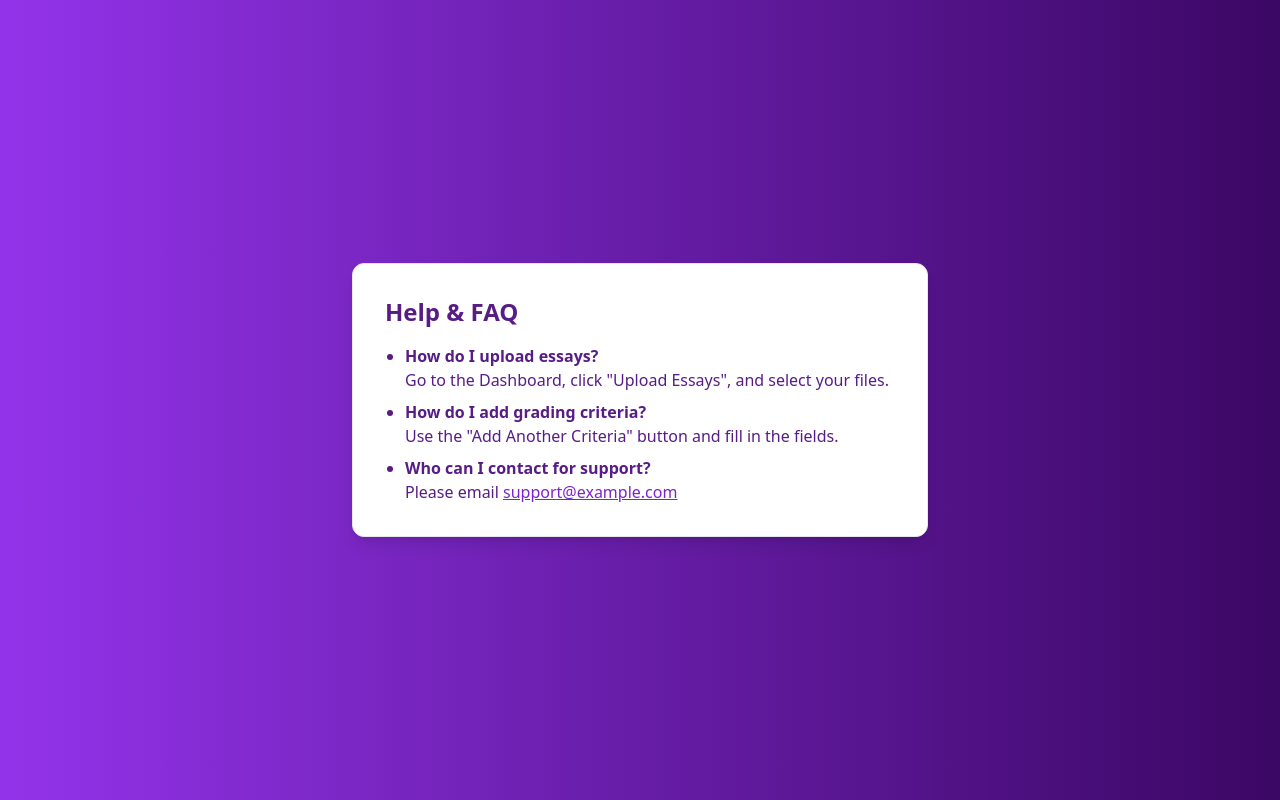
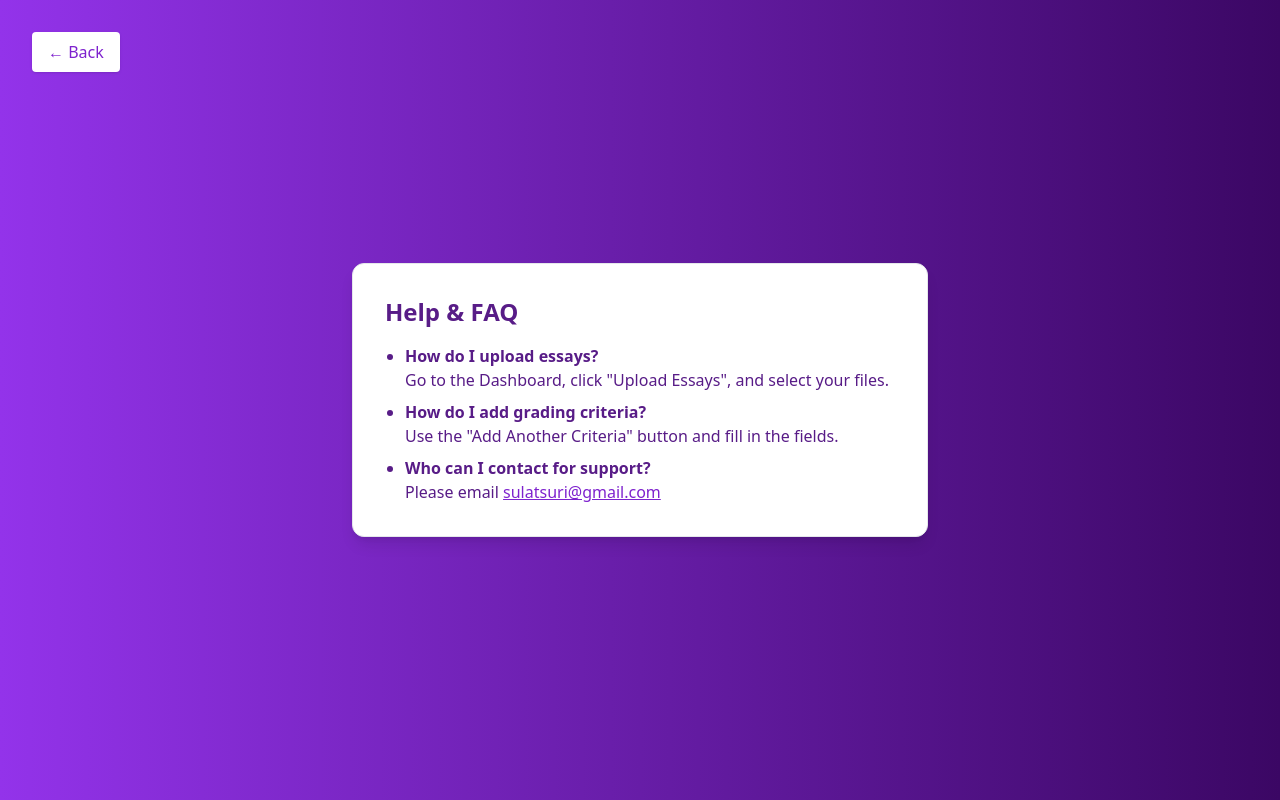
Before and after one commit to joshuaformento/sulat-suri-frontend, a React (Vite) app: page /help-faq in a window 1280 px wide. Built offline with nearby package versions, Linux system fonts and the light colour scheme.

Commit message:
Fix tab titles

```diff
--- a/src/components/AboutUs.tsx
+++ b/src/components/AboutUs.tsx
@@ -1,5 +1,6 @@
 import { Card } from "@/components/ui/card";
 import { useNavigate } from "react-router-dom";
+import { useEffect } from "react";
 
 // You may need to adjust the import paths based on your project structure
 import joshuaImg from "../assets/images/formento.png";
@@ -8,6 +9,10 @@ import danielImg from "../assets/images/teves.jpg";
 
 export default function AboutUs() {
   const navigate = useNavigate();
+
+  useEffect(() => {
+    document.title = "Sulat-Suri | About Us";
+  }, []);
 
   return (
     <div className="flex justify-center items-center min-h-screen bg-gradient-to-r from-purple-600 to-purple-950 relative">
--- a/src/components/Dashboard.tsx
+++ b/src/components/Dashboard.tsx
@@ -526,6 +526,14 @@ export default function Dashboard() {
     fetchSections();
   }, [token]);
 
+  useEffect(() => {
+    if (activeTab === "grading") {
+      document.title = "Sulat-Suri | Grading";
+    } else if (activeTab === "sections") {
+      document.title = "Sulat-Suri | Sections";
+    }
+  }, [activeTab]);
+
   return (
     <div className="flex h-screen bg-gradient-to-r from-purple-600 to-purple-950 text-white">
       {/* Burger menu for mobile and desktop */}
--- a/src/components/HelpFAQ.tsx
+++ b/src/components/HelpFAQ.tsx
@@ -1,8 +1,23 @@
+import { useEffect } from "react";
 import { Card } from "@/components/ui/card";
+import { useNavigate } from "react-router-dom";
 
 export default function HelpFAQ() {
+  const navigate = useNavigate();
+
+  useEffect(() => {
+    document.title = "Sulat-Suri | Help & FAQ";
+  }, []);
+
   return (
-    <div className="flex justify-center items-center min-h-screen bg-gradient-to-r from-purple-600 to-purple-950">
+    <div className="flex justify-center items-center min-h-screen bg-gradient-to-r from-purple-600 to-purple-950 relative">
+      {/* Back Button */}
+      <button
+        onClick={() => navigate("/dashboard")}
+        className="absolute top-8 left-8 bg-white text-purple-700 px-4 py-2 rounded shadow hover:bg-purple-100 transition"
+      >
+        ← Back
+      </button>
       <Card className="max-w-xl w-full p-8 bg-white text-purple-900 shadow-lg">
         <h1 className="text-2xl font-bold mb-4">Help & FAQ</h1>
         <ul className="list-disc pl-5 space-y-2">
@@ -19,7 +34,15 @@ export default function HelpFAQ() {
           <li>
             <strong>Who can I contact for support?</strong>
             <br />
-            Please email <a href="mailto:support@example.com" className="text-purple-700 underline">support@example.com</a>
+            Please email{" "}
+            <a
+              href="https://mail.google.com/mail/?view=cm&fs=1&to=sulatsuri@gmail.com"
+              target="_blank"
+              rel="noopener noreferrer"
+              className="text-purple-700 underline"
+            >
+              sulatsuri@gmail.com
+            </a>
           </li>
         </ul>
       </Card>
--- a/src/components/LoginForm.tsx
+++ b/src/components/LoginForm.tsx
@@ -1,8 +1,7 @@
 "use client";
 
-import { useState } from "react";
+import { useEffect, useState } from "react";
 import { useNavigate, Link } from "react-router-dom";
-// Update the path below if your auth store is in a different location
 import { useAuthStore } from "../store/auth";
 import { cn } from "@/lib/utils";
 import { Button } from "@/components/ui/button";
@@ -18,6 +17,10 @@ export function LoginForm({
   const [error, setError] = useState("");
   const login = useAuthStore((state) => state.login);
   const navigate = useNavigate();
+
+  useEffect(() => {
+    document.title = "Welcome to Sulat-Suri!";
+  }, []);
 
   const handleSubmit = async (e: React.FormEvent) => {
     e.preventDefault();
@@ -72,12 +75,6 @@ export function LoginForm({
               <div className="grid gap-2">
                 <div className="flex items-center">
                   <Label htmlFor="password">Password</Label>
-                  <a
-                    href="#"
-                    className="ml-auto text-sm underline-offset-2 hover:underline"
-                  >
-                    Forgot your password?
-                  </a>
                 </div>
                 <Input
                   id="password"
@@ -99,7 +96,7 @@ export function LoginForm({
                   Don't have an account?{" "}
                   <Link
                     to="/signup"
-                    className="text-purple-300 hover:underline"
+                    className="text-purple-900 hover:underline"
                   >
                     Sign up
                   </Link>
@@ -107,7 +104,7 @@ export function LoginForm({
                 <span>
                   <Link
                     to="/verify-email"
-                    className="text-purple-300 hover:underline"
+                    className="text-purple-900 hover:underline"
                   >
                     Verify your email
                   </Link>
--- a/src/components/SignupForm.tsx
+++ b/src/components/SignupForm.tsx
@@ -3,7 +3,7 @@ import { cn } from "@/lib/utils";
 import { Button } from "@/components/ui/button";
 import { Input } from "@/components/ui/input";
 import { Label } from "@/components/ui/label";
-import { useState } from "react";
+import { useState, useEffect } from "react";
 
 export function SignupForm({
   className,
@@ -16,6 +16,10 @@ export function SignupForm({
   const [error, setError] = useState<string | null>(null);
   const [success, setSuccess] = useState(false);
   const navigate = useNavigate();
+
+  useEffect(() => {
+    document.title = "Sulat-Suri | Sign up";
+  }, []);
 
   const handleSubmit = async (e: React.FormEvent) => {
     e.preventDefault();
```
